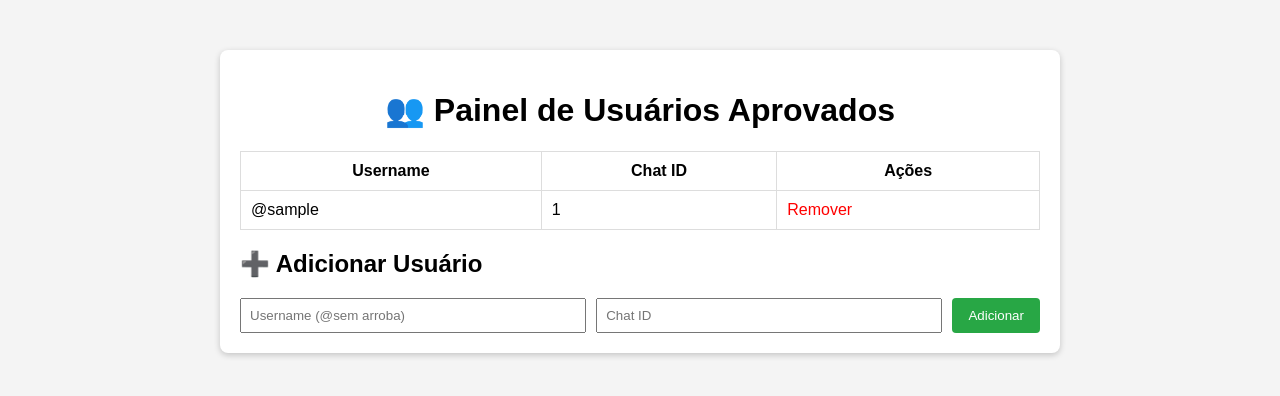
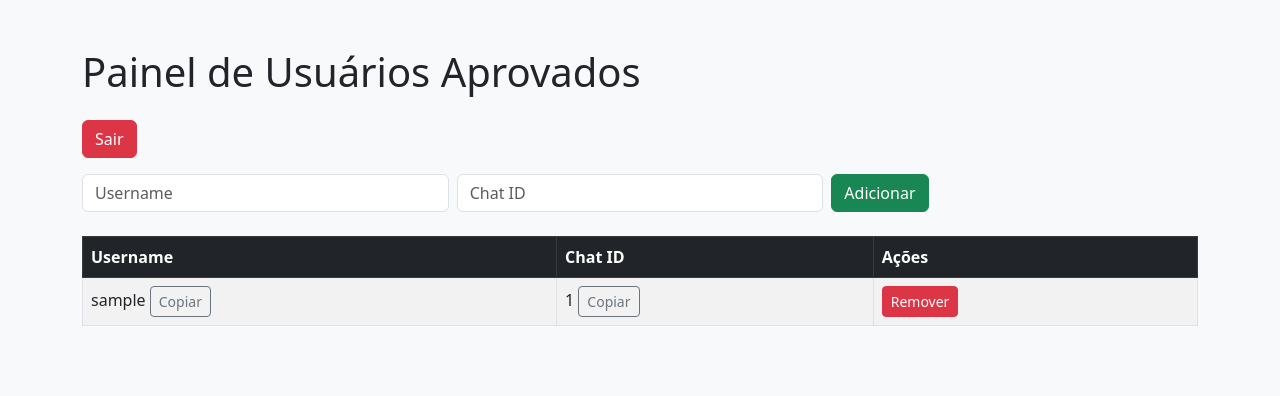
Before and after one commit to ShadowCrypt7/meu-bot-telegram, a Flask app: template templates/index.html in a window 1280 px wide. Shown: the top 396 px of the page. Run offline with Flask 3, Linux system fonts and the light colour scheme; the template is opened without the code that fills it: most values are stand-ins (such as "Sample title", 1, 10 or a date in 2020); parts of the project's set-up code (start-up, migrations or seed data) failed here and were passed over.

Commit message:
V100% COM PAINEL WEB

```diff
--- a/main.py
+++ b/main.py
@@ -69,7 +69,7 @@ def enviar_email_comprovante(dest, assunto, corpo, arquivo_path):
 async def start(update: Update, context: ContextTypes.DEFAULT_TYPE):
     keyboard = [
         [InlineKeyboardButton("🔥 Mensal Básico - R$19,99 🔥", callback_data='plano_mensal_basico')],
-        [InlineKeyboardButton("😈 Mensal R$39,99 😈", callback_data='plano_mensal_premium')],
+        [InlineKeyboardButton("😈 Mensal Premium R$39,99 😈", callback_data='plano_mensal_premium')],
         [InlineKeyboardButton("📞 Suporte", url=LINK_SUPORTE)]
     ]
     markup = InlineKeyboardMarkup(keyboard)
@@ -85,8 +85,8 @@ async def handle_planos(update: Update, context: ContextTypes.DEFAULT_TYPE):
     plano = update.callback_query.data
 
     textos = {
-        "plano_mensal_basico": "*Plano Mensal* - R$ 19,99\nPlano Mensal com mais de 100 fotos e vídeos\n\n🔥 Eu sei o que você quer… e vou te dar 😮‍💨🙈",
-        "plano_mensal_premium": "*Plano Trimestral* - R$ 39,99\nPlano Mensal com mais de 100 fotos e vídeos\nAcesso vitalício ao Grupo VIP com novos conteúdos todo dia 🤤\nMeu número pessoal para ter ligações de vídeo diretamente comigo...😈\n\n🔥 Prepare-se pra perder o controle… 🤤🔥",
+        "plano_mensal_basico": "*Plano Mensal Básico* - R$ 19,99\n\nPlano Mensal com mais de 100 fotos e vídeos\n\n🔥 Eu sei o que você quer… e vou te dar 😮‍💨🙈",
+        "plano_mensal_premium": "*Plano Mensal Premium* - R$ 39,99\n\nPlano Mensal com mais de 100 fotos e vídeos\nAcesso vitalício ao Grupo VIP com novos conteúdos todo dia 🤤\nMeu número pessoal para ter ligações de vídeo diretamente comigo...😈\n\n🔥 Prepare-se pra perder o controle… 🤤🔥",
     }
 
     texto = textos.get(plano, "Plano inválido.")
--- a/templates/index.html
+++ b/templates/index.html
@@ -2,64 +2,31 @@
 <html lang="pt-br">
 <head>
     <meta charset="UTF-8">
-    <title>Painel de Usuários Aprovados</title>
-    <style>
-        body {
-            font-family: Arial, sans-serif;
-            background: #f4f4f4;
-            margin: 0;
-            padding: 0;
-        }
-        .container {
-            width: 90%;
-            max-width: 800px;
-            margin: 50px auto;
-            background: white;
-            padding: 20px;
-            border-radius: 8px;
-            box-shadow: 0 2px 6px rgba(0,0,0,0.2);
-        }
-        h1 {
-            text-align: center;
-        }
-        table {
-            width: 100%;
-            border-collapse: collapse;
-            margin-top: 20px;
-        }
-        table th, table td {
-            padding: 10px;
-            border: 1px solid #ddd;
-        }
-        form {
-            margin-top: 20px;
-            display: flex;
-            gap: 10px;
-        }
-        input[type="text"] {
-            padding: 8px;
-            width: 100%;
-        }
-        input[type="submit"] {
-            background: #28a745;
-            color: white;
-            border: none;
-            padding: 8px 16px;
-            cursor: pointer;
-            border-radius: 4px;
-        }
-        a.remover {
-            color: red;
-            text-decoration: none;
-        }
-    </style>
+    <title>Painel de Usuários</title>
+    <link href="https://cdn.jsdelivr.net/npm/bootstrap@5.3.0/dist/css/bootstrap.min.css" rel="stylesheet">
 </head>
-<body>
-    <div class="container">
-        <h1>👥 Painel de Usuários Aprovados</h1>
+<body class="bg-light">
+    <div class="container mt-5">
+        <h1 class="mb-4">Painel de Usuários Aprovados</h1>
 
-        <table>
-            <thead>
+        <a href="/logout" class="btn btn-danger mb-3">Sair</a>
+
+        <form method="POST" action="/adicionar" class="mb-4">
+            <div class="row g-2">
+                <div class="col">
+                    <input type="text" name="username" class="form-control" placeholder="Username" required>
+                </div>
+                <div class="col">
+                    <input type="text" name="chat_id" class="form-control" placeholder="Chat ID" required>
+                </div>
+                <div class="col">
+                    <button type="submit" class="btn btn-success">Adicionar</button>
+                </div>
+            </div>
+        </form>
+
+        <table class="table table-bordered table-striped">
+            <thead class="table-dark">
                 <tr>
                     <th>Username</th>
                     <th>Chat ID</th>
@@ -69,20 +36,32 @@
             <tbody>
                 {% for usuario in aprovados %}
                 <tr>
-                    <td>@{{ usuario.username }}</td>
-                    <td>{{ usuario.chat_id }}</td>
-                    <td><a class="remover" href="{{ url_for('remover', username=usuario.username) }}">Remover</a></td>
+                    <td>
+                        {{ usuario.username }}
+                        <button class="btn btn-sm btn-outline-secondary" onclick="copiarTexto('{{ usuario.username }}')">Copiar</button>
+                    </td>
+                    <td>
+                        {{ usuario.chat_id }}
+                        <button class="btn btn-sm btn-outline-secondary" onclick="copiarTexto('{{ usuario.chat_id }}')">Copiar</button>
+                    </td>
+                    <td>
+                        <a href="/remover/{{ usuario.username }}" class="btn btn-sm btn-danger">Remover</a>
+                    </td>
                 </tr>
                 {% endfor %}
             </tbody>
         </table>
+    </div>
 
-        <h2>➕ Adicionar Usuário</h2>
-        <form method="post" action="{{ url_for('adicionar') }}">
-            <input type="text" name="username" placeholder="Username (@sem arroba)" required>
-            <input type="text" name="chat_id" placeholder="Chat ID" required>
-            <input type="submit" value="Adicionar">
-        </form>
-    </div>
+<script>
+function copiarTexto(texto) {
+    navigator.clipboard.writeText(texto).then(function() {
+        alert('Copiado: ' + texto);
+    }, function(err) {
+        alert('Erro ao copiar!');
+    });
+}
+</script>
+
 </body>
 </html>
```
Also changed, not shown: app.py (added, +81 -0 lines), painel.py (deleted, +0 -53 lines), templates/login.html (added, +41 -0 lines).
